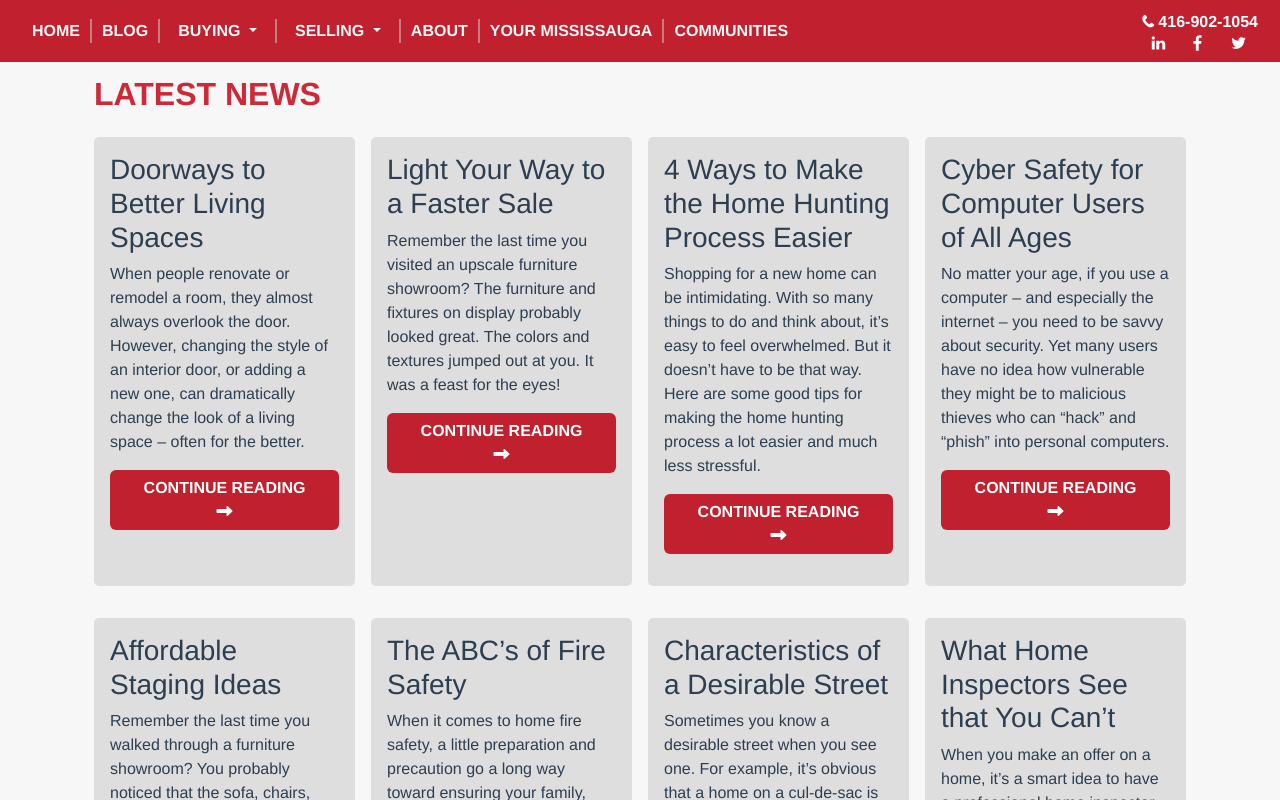
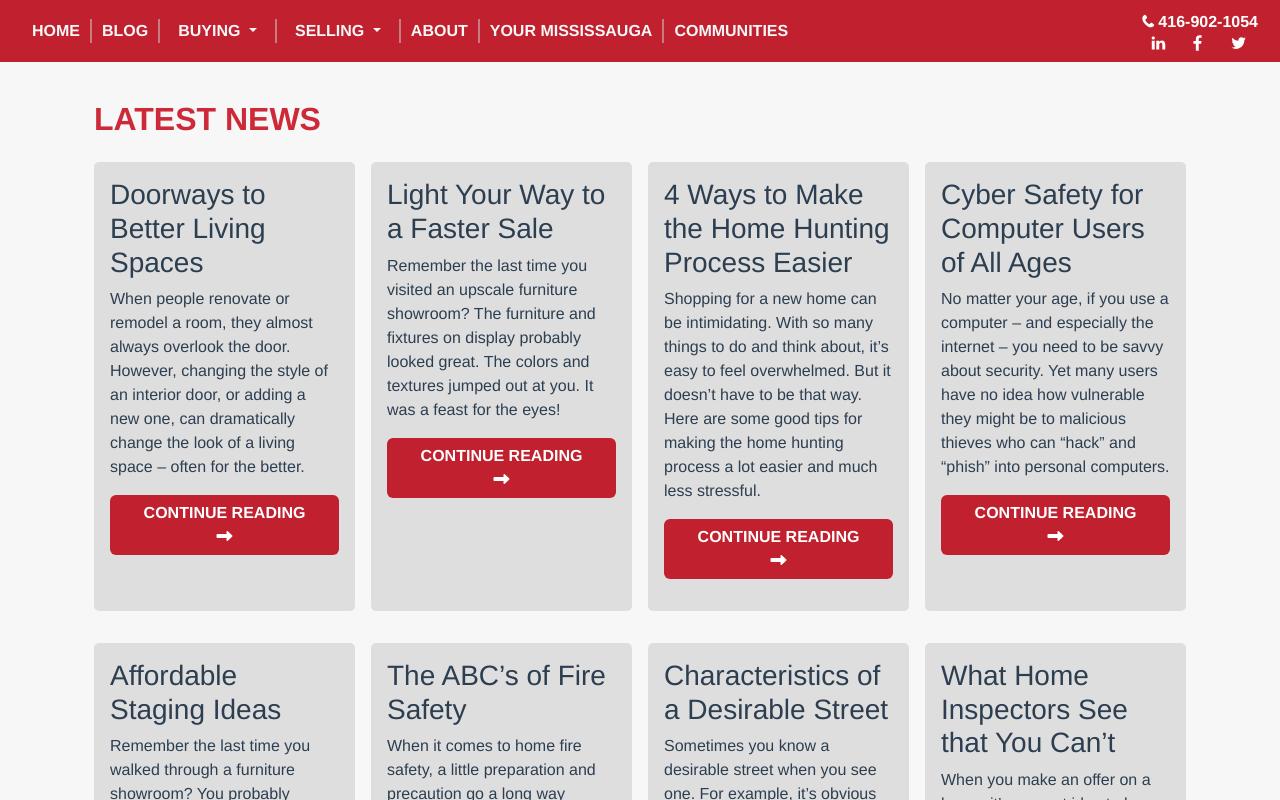
Before and after one commit to Sanparty/jmanucdoc-vue, a Vue app: page /blog in a window 1280 px wide. Shown: the top 800 px of the page. Built offline with nearby package versions, Linux system fonts and the light colour scheme.

Commit message:
adjusted margin top for larger navbar

```diff
--- a/src/containers/blogMain.vue
+++ b/src/containers/blogMain.vue
@@ -49,7 +49,7 @@ h2 {
 }
 .latest {
   text-align: left;
-  margin-top: 75px;
+  margin-top: 100px;
 }
 .btn {
   background-color: #c1202f;
```
